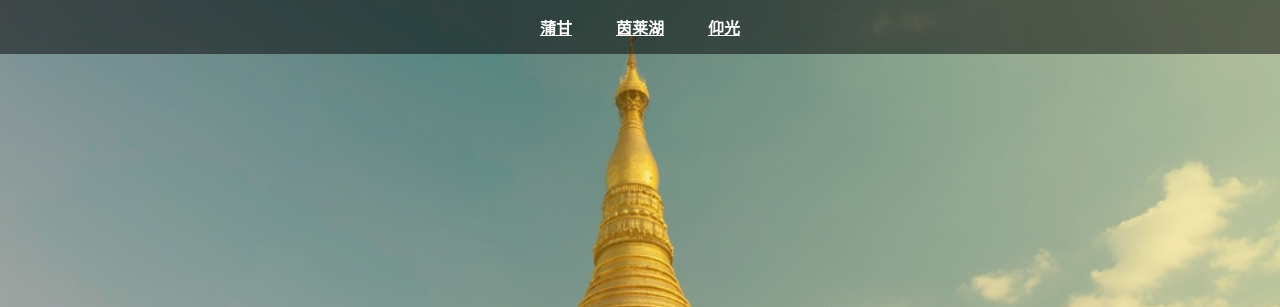
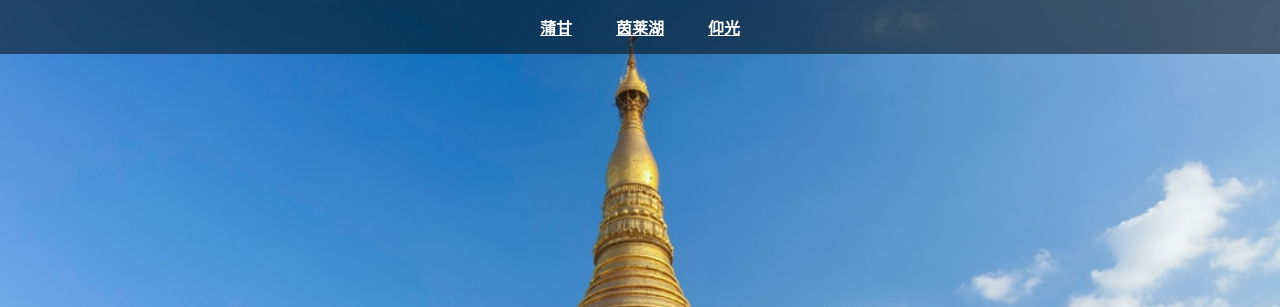
Before and after one commit to birlgugu7-cmyk/myanmar-travel, a plain HTML site: page index.html in a window 1280 px wide. Shown: the top 307 px of the page. Drawn offline with Linux system fonts and the light colour scheme; files whose address does not match are found by name.

Commit message:
Update style.css

```diff
--- a/style.css
+++ b/style.css
@@ -13,16 +13,6 @@ header nav a:hover{color:#ffdd57;}
 .slide:nth-child(1){animation-delay:0s;}
 .slide:nth-child(2){animation-delay:8s;}
 .slide:nth-child(3){animation-delay:16s;}
-
-/* 添加渐变层 */
-.hero-overlay{
-  position:absolute;
-  top:0; left:0;
-  width:100%; height:100%;
-  background: linear-gradient(45deg, rgba(255,140,0,0.3), rgba(255,215,0,0.3));
-  z-index:1;
-}
-
 .hero-content{position:relative;z-index:2;text-align:center;color:white;}
 .hero-content h1{font-size:4rem;margin-bottom:10px;text-shadow:3px 3px 15px rgba(0,0,0,0.7);}
 .hero-content p{font-size:1.5rem;text-shadow:2px 2px 10px rgba(0,0,0,0.6);}
@@ -50,11 +40,4 @@ section::before{content:"";position:absolute;top:0;left:0;width:100%;height:100%
 @keyframes slideShow{0%{opacity:0;}5%{opacity:1;}30%{opacity:1;}35%{opacity:0;}100%{opacity:0;}}
 
 /* 响应式 */
-@media(max-width:768px){
-  .content{flex-direction:column;text-align:center;}
-  .text h2{font-size:2rem;}
-  .text p{font-size:1rem;}
-  .image img{height:300px;}
-  .hero-content h1{font-size:2.5rem;}
-  .hero-content p{font-size:1rem;}
-}
+@media(max-width:768px){.content{flex-direction:column;text-align:center;}.text h2{font-size:2rem;}.text p{font-size:1rem;}.image img{height:300px;}.hero-content h1{font-size:2.5rem;}.hero-content p{font-size:1rem;}}
```
